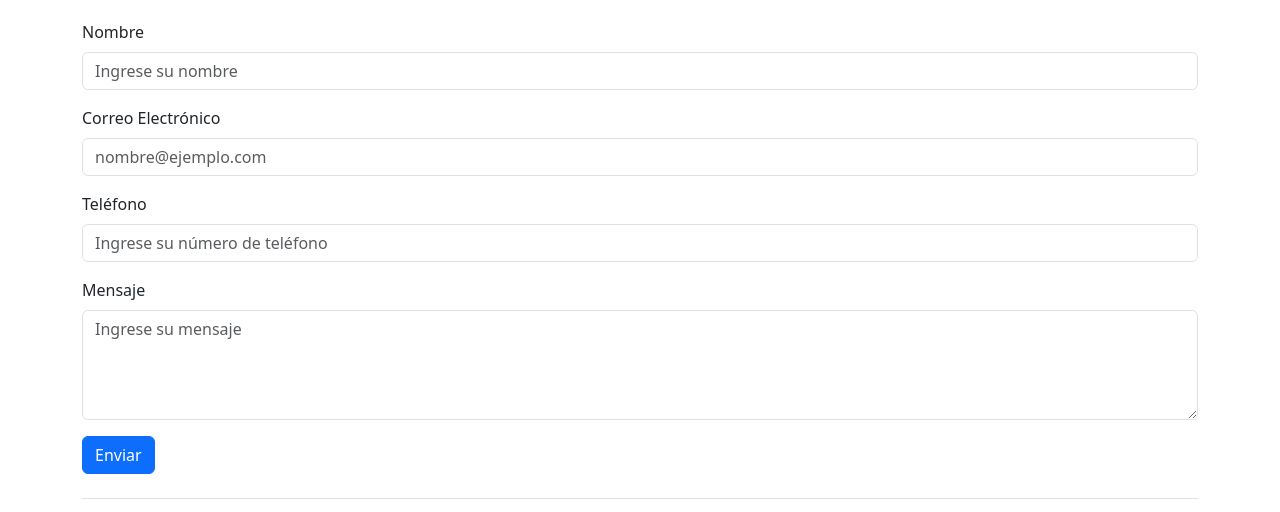
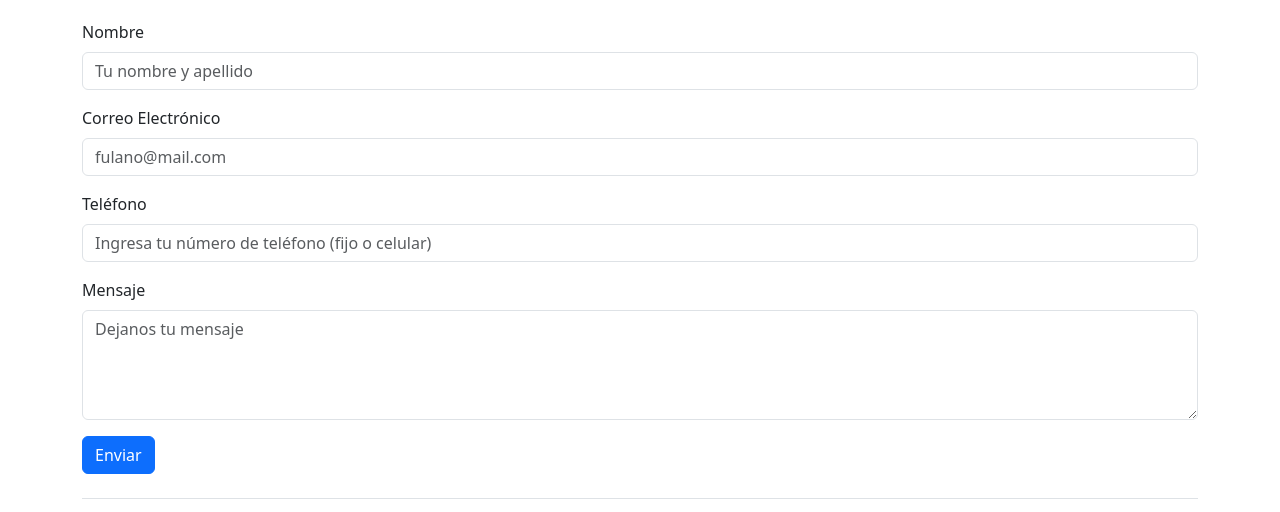
Before and after one commit to LucasSantanera/Proyecto-Grupal-Bootcamp-Cilsa, a plain HTML site: page contacto.html in a window 1280 px wide. Shown: the part 90-602 px from the top of the page. Drawn offline with nearby package versions, Linux system fonts and the light colour scheme.

Commit message:
Modificando contacto

```diff
--- a/contacto.html
+++ b/contacto.html
@@ -84,7 +84,7 @@
             type="text"
             class="form-control"
             id="name"
-            placeholder="Ingrese su nombre"
+            placeholder="Tu nombre y apellido"
           />
         </div>
         <div class="mb-3">
@@ -93,7 +93,7 @@
             type="email"
             class="form-control"
             id="email"
-            placeholder="nombre@ejemplo.com"
+            placeholder="fulano@mail.com"
           />
         </div>
         <div class="mb-3">
@@ -102,7 +102,7 @@
             type="tel"
             class="form-control"
             id="phone"
-            placeholder="Ingrese su número de teléfono"
+            placeholder="Ingresa tu número de teléfono (fijo o celular)"
           />
         </div>
         <div class="mb-3">
@@ -111,7 +111,7 @@
             class="form-control"
             id="message"
             rows="4"
-            placeholder="Ingrese su mensaje"
+            placeholder="Dejanos tu mensaje"
           ></textarea>
         </div>
         <button type="submit" class="btn btn-primary">Enviar</button>
```
